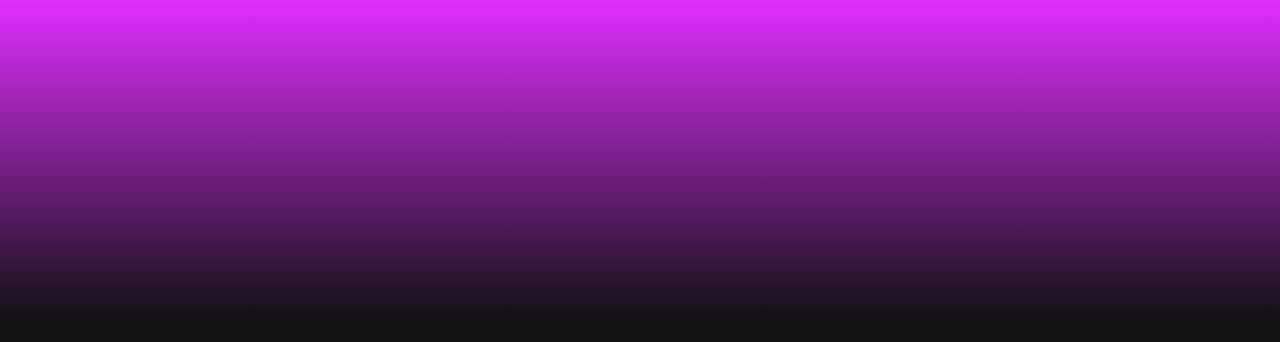
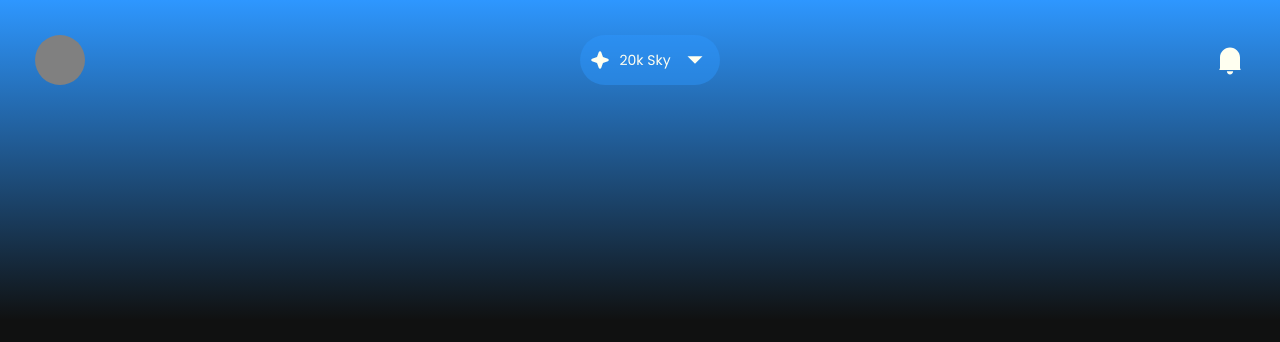
Before and after one commit to Chuks256/sky_web, a React (Vite) app: page / in a window 1280 px wide. Shown: the top 342 px of the page. Built offline with nearby package versions, Linux system fonts and the light colour scheme.

Commit message:
still working

```diff
--- a/package.json
+++ b/package.json
@@ -12,6 +12,7 @@
   "dependencies": {
     "react": "^18.2.0",
     "react-dom": "^18.2.0",
+    "react-icons": "^5.3.0",
     "react-router-dom": "^6.27.0",
     "styled-components": "^6.1.13"
   },
--- a/src/Pages/HomeScreen.jsx
+++ b/src/Pages/HomeScreen.jsx
@@ -1,5 +1,9 @@
 import React from "react";
 import styled from "styled-components";
+import { RiNotification4Fill } from "react-icons/ri";
+import { PiStarFourFill } from "react-icons/pi";
+import { IoMdArrowDropdown } from "react-icons/io";
+import {useState} from "react"
 
 const Container = styled.div`
 display:flex;
@@ -8,24 +12,50 @@ flex-direction:column;
 
 const AppBarHeader= styled.div`
 position:absolute;
-background:var(--sky-preference-royal-color);
+background:var(--sky-preference-default-color);
 width:100%;
 top:0px;
 height:40%;
 left:0px;
 `;
-const AppBarItemsContainer=styled.div ``;
-const UserProfilePics=styled.div``;
-const UserPointBalance =styled.div``;
+const AppBarItemsContainer=styled.div `
+display:flex;
+padding:35px;
+align-items:center;
+justify-content:space-between
+`;
+const UserProfilePics=styled.div`
+padding:25px;
+background:grey;
+border-radius:100px;
+`;
+const UserPointBalance =styled.div`
+padding:10px;
+background:var(--sky-preference-default-shade);
+border-radius:100px;
+width:120px;
+display:flex;
+align-items:center;
+justify-content:space-between;
+font-size:14px;
+`;
 
 const HomeScreen=()=>{
+
+    const [skyPoint,setSkyPointBalance]=useState("20k Sky")
+
     return(
         <Container>
             {/* Header */}
             <AppBarHeader>
                 <AppBarItemsContainer>
                     <UserProfilePics></UserProfilePics>
-                    <UserPointBalance></UserPointBalance>
+                    <UserPointBalance>
+                    <PiStarFourFill  size={20}/>
+                    {skyPoint}
+                    <IoMdArrowDropdown size={30} />
+                    </UserPointBalance>
+                    <RiNotification4Fill size={30} />
                 </AppBarItemsContainer>
             </AppBarHeader>
 
```
Also changed, not shown: 1 other file (tests, documents, lock files or other folders).
